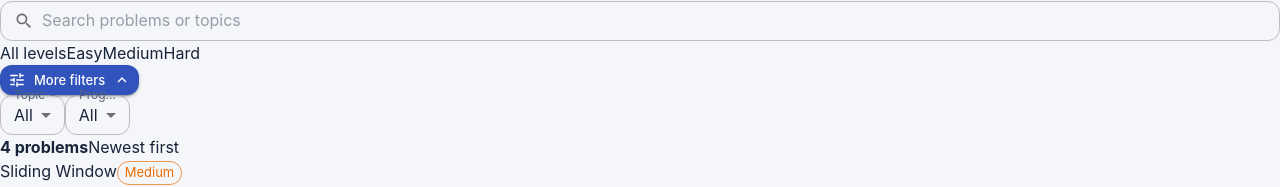
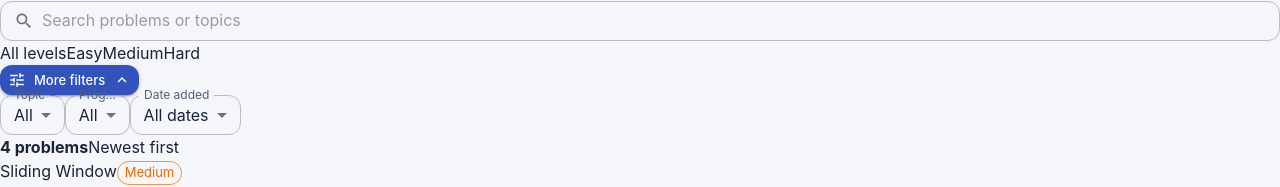
Before and after one commit to yashxag/yashxag.github.io, a React (Vite) app: page /dsa in a window 1280 px wide. Both pictures are taken after a click on the button "More filters". Shown: the part 289-476 px from the top of the page. Built offline with nearby package versions, Linux system fonts and the light colour scheme.

Commit message:
Add date added filter to DSA with shared range semantics

```diff
--- a/src/Dsa.jsx
+++ b/src/Dsa.jsx
@@ -1,5 +1,6 @@
 import React,{useEffect,useState,useMemo} from 'react';
 import ProfolioLoader from './ProfolioLoader.jsx';
+import {dateRangeOptions,indiaDateISO,matchesDateRange} from './dateFilters.js';
 import {Link,useParams} from 'react-router-dom';
 import {Button,Chip,TextField,MenuItem,Alert,Collapse,IconButton,InputAdornment} from '@mui/material';
 import {ArrowBack,ContentCopy,CheckCircleOutline,Code,Search,Tune,ExpandMore,ExpandLess,Close} from '@mui/icons-material';
@@ -9,14 +10,15 @@ const humanDate=x=>{if(!x)return 'Unknown';const d=new Date(x+'T12:00:00');retur
 function useProblems(){const [state,setState]=useState({problems:[],loading:true,error:''});useEffect(()=>{let alive=true;fetch(import.meta.env.BASE_URL+'data/dsa.json?ts='+Date.now(),{cache:'no-store'}).then(r=>{if(!r.ok)throw Error('HTTP '+r.status);return r.json()}).then(data=>{if(alive)setState({problems:data.problems||[],loading:false,error:''})}).catch(e=>{if(alive)setState({problems:[],loading:false,error:e.message})});return()=>{alive=false}},[]);return state}
 export default function Dsa(){const {problems,loading,error}=useProblems();const [solved,setSolved]=useState(loadSolved);useEffect(()=>{localStorage.setItem(storageKey,JSON.stringify(solved))},[solved]);const toggle=id=>setSolved(prev=>({...prev,[id]:!prev[id]}));const {id}=useParams();if(error)return <Alert severity="error">Could not load DSA questions: {error}</Alert>;if(loading)return <ProfolioLoader label="Loading DSA practice"/>;if(id){const problem=problems.find(p=>p.id===id||p.slug===id);return problem?<ProblemDetail p={problem} solved={!!solved[problem.id]} toggle={()=>toggle(problem.id)}/>:<section className="panel"><p>Problem not found.</p><Link to="/dsa">Back to practice</Link></section>}return <DsaList problems={problems} solved={solved} toggle={toggle}/>}
 function DsaList({problems,solved,toggle}){
-const [search,setSearch]=useState(''),[difficulty,setDifficulty]=useState('All'),[topic,setTopic]=useState('All'),[progress,setProgress]=useState('All'),[moreFilters,setMoreFilters]=useState(false);
+const [search,setSearch]=useState(''),[difficulty,setDifficulty]=useState('All'),[topic,setTopic]=useState('All'),[progress,setProgress]=useState('All'),[moreFilters,setMoreFilters]=useState(false),[dateRange,setDateRange]=useState('all');
 const topics=[...new Set(problems.map(p=>p.topic).filter(Boolean))].sort();
-const list=useMemo(()=>problems.filter(p=>(p.title+' '+p.topic).toLowerCase().includes(search.toLowerCase())&&(difficulty==='All'||p.difficulty===difficulty)&&(topic==='All'||p.topic===topic)&&(progress==='All'||(progress==='Solved'?!!solved[p.id]:!solved[p.id]))).sort((a,b)=>b.dateAdded.localeCompare(a.dateAdded)||b.id.localeCompare(a.id)),[problems,solved,search,difficulty,topic,progress]);
+const today=indiaDateISO();
+const list=useMemo(()=>problems.filter(p=>(p.title+' '+p.topic).toLowerCase().includes(search.toLowerCase())&&(difficulty==='All'||p.difficulty===difficulty)&&(topic==='All'||p.topic===topic)&&(progress==='All'||(progress==='Solved'?!!solved[p.id]:!solved[p.id]))&&matchesDateRange(p.dateAdded,dateRange,today)).sort((a,b)=>b.dateAdded.localeCompare(a.dateAdded)||b.id.localeCompare(a.id)),[problems,solved,search,difficulty,topic,progress,dateRange,today]);
 const solvedCount=problems.filter(p=>solved[p.id]).length;
 const latestDate=problems.length?problems.map(p=>p.dateAdded).sort().at(-1):null;
 const latestCount=problems.filter(p=>p.dateAdded===latestDate).length;
-const activeExtra=[topic!=='All',progress!=='All'].filter(Boolean).length;
-const reset=()=>{setSearch('');setDifficulty('All');setTopic('All');setProgress('All')};
+const activeExtra=[topic!=='All',progress!=='All',dateRange!=='all'].filter(Boolean).length;
+const reset=()=>{setSearch('');setDifficulty('All');setTopic('All');setProgress('All');setDateRange('all')};
 const makeSelect=(label,value,setter,options)=><TextField select size="small" label={label} value={value} onChange={e=>setter(e.target.value)}>{options.map(option=><MenuItem key={option} value={option}>{option}</MenuItem>)}</TextField>;
 return <div className="dsa-list-page">
 <header className="dsa-page-heading"><h1>DSA practice</h1><p>Interview-ready Java problems. Practice, track and improve.</p></header>
@@ -33,11 +35,11 @@ return <div className="dsa-list-page">
 {['All','Easy','Medium','Hard'].map(value=><button key={value} type="button" className={'jobs-filter-chip '+(difficulty===value?'selected':'')} aria-pressed={difficulty===value} onClick={()=>setDifficulty(value)}>{value==='All'?'All levels':value}</button>)}
 </div>
 <div className="dsa-filter-actions"><Button size="small" variant={moreFilters?'contained':'outlined'} startIcon={<Tune fontSize="small"/>} endIcon={moreFilters?<ExpandLess fontSize="small"/>:<ExpandMore fontSize="small"/>} onClick={()=>setMoreFilters(open=>!open)} aria-expanded={moreFilters} aria-controls="dsa-extra-filters">More filters{activeExtra?' ('+activeExtra+')':''}</Button>
-{(search||difficulty!=='All'||topic!=='All'||progress!=='All')&&<Button size="small" onClick={reset}>Reset</Button>}
+{(search||difficulty!=='All'||topic!=='All'||progress!=='All'||dateRange!=='all')&&<Button size="small" onClick={reset}>Reset</Button>}
 </div>
-<Collapse in={moreFilters} timeout={140}><div className="dsa-extra-filters" id="dsa-extra-filters">{makeSelect('Topic',topic,setTopic,['All',...topics])}{makeSelect('Progress',progress,setProgress,['All','Solved','Unsolved'])}</div></Collapse>
+<Collapse in={moreFilters} timeout={140}><div className="dsa-extra-filters" id="dsa-extra-filters">{makeSelect('Topic',topic,setTopic,['All',...topics])}{makeSelect('Progress',progress,setProgress,['All','Solved','Unsolved'])}{<TextField select size="small" label="Date added" value={dateRange} onChange={e=>setDateRange(e.target.value)}>{dateRangeOptions.map(([value,label])=><MenuItem key={value} value={value}>{label}</MenuItem>)}</TextField>}</div></Collapse>
 </section>
-<div className="dsa-results-line"><strong>{list.length} {list.length===1?'problem':'problems'}</strong><span>{progress==='Solved'?'Completed practice':progress==='Unsolved'?'Ready to practice':'Newest first'}</span></div>
+<div className="dsa-results-line"><strong>{list.length} {list.length===1?'problem':'problems'}</strong><span>{progress==='Solved'?'Completed practice':progress==='Unsolved'?'Ready to practice':dateRange==='all'?'Newest first':dateRangeOptions.find(([value])=>value===dateRange)?.[1]}</span></div>
 <div className="dsa-problem-list">{list.map(p=><article className="panel dsa-card" key={p.id}>
 <div className="dsa-body"><div className="dsa-card-topline"><span className="dsa-topic-pill">{p.topic}</span><Chip size="small" label={p.difficulty} color={p.difficulty==='Easy'?'success':p.difficulty==='Medium'?'warning':'error'} variant="outlined"/>{solved[p.id]&&<Chip size="small" color="success" label="Solved" icon={<CheckCircleOutline/>}/>}</div>
 <Link to={'/dsa/'+p.slug}><h3>{p.title}</h3></Link><p className="dsa-card-meta">Added {humanDate(p.dateAdded)} · ~{p.estimatedMinutes} min</p></div>
```
